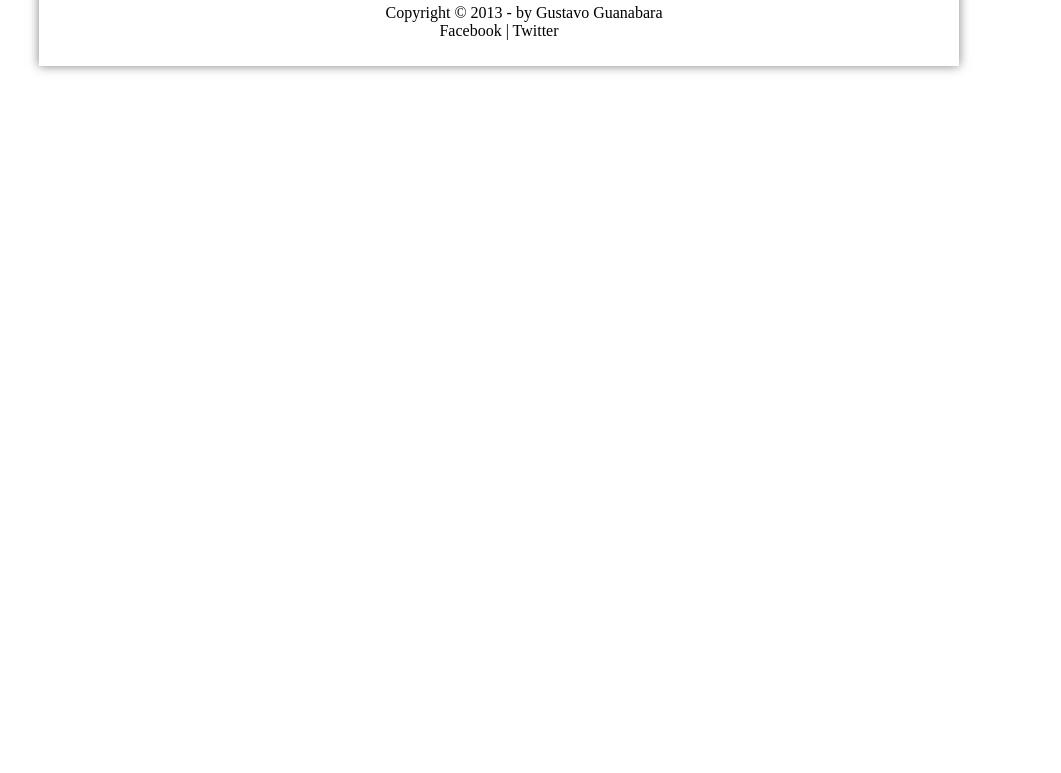
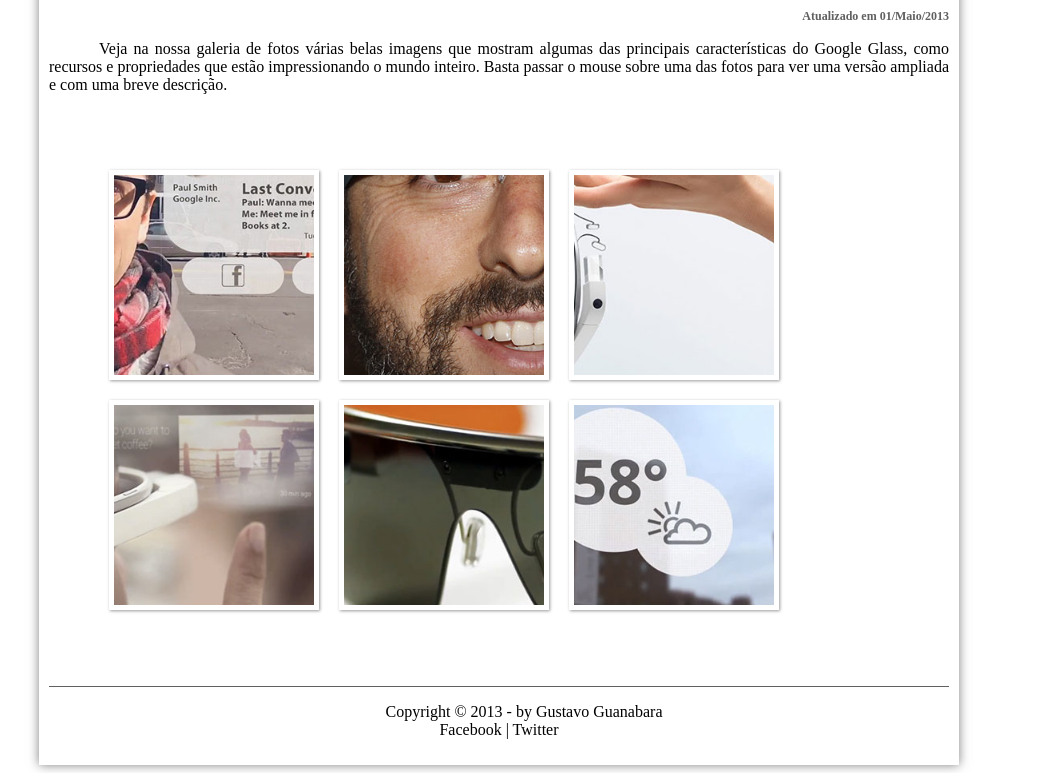
Before and after one commit to elizabethesantos/html5-classico, a plain HTML site: page projeto-glass-html5/fotos.html in a window 1280 px wide. Shown: the part 279-1052 px from the top of the page, without its empty margins (141-1202 px from the left). Before the commit the page ends 800 px from the top, so only its background shows below. Drawn offline with Linux system fonts and the light colour scheme.

Commit message:
criando album de foto com css

```diff
--- a/projeto-glass-html5/_css/fotos.css
+++ b/projeto-glass-html5/_css/fotos.css
@@ -0,0 +1,109 @@
+ul#album-fotos {
+    width: 700px;
+    margin: 0, auto;
+    padding: 50px;
+    overflow: hidden;
+    list-style: none;
+}
+
+ul#album-fotos li {
+    float: left;
+    width: 200px;
+    height: 200px;
+    margin: 10px;
+    border: 5px solid #ffffff;
+    background-color: #ffffff;
+    box-shadow: 1px 1px 3px rgba(0,0,0,.4);
+    transition: all .4s ease-in;
+}
+
+ul#album-fotos li span{
+    opacity: 0;
+    color: #ffffff;
+    text-shadow: 1px 1px 1px #000000;
+    background-color: rgba(0,0,0,.3);
+    font-size: 9px;
+    line-height: 370px;
+    padding: 5px;
+}
+
+ul#album-fotos li:hover{
+    -webkit-transform: scale(1.5);
+}
+
+ul#album-fotos li:hover span {
+    opacity: 1;
+}
+
+ul#album-fotos li#foto01 {
+    background: url('../_imagens/galeria-01.jpg') no-repeat;
+    background-position: 50% 50%;
+    background-size:400px 400px ;
+    background-color: #ffffff;
+}
+
+ul#album-fotos li#foto01:hover {
+    background-position: opx 0px;
+    background-size: 200px 200px;
+}
+
+ul#album-fotos li#foto02 {
+    background: url('../_imagens/galeria-02.jpg') no-repeat;
+    background-position: 50% 50%;
+    background-size:400px 400px ;
+    background-color: #ffffff;
+}
+
+ul#album-fotos li#foto02:hover {
+    background-position: opx 0px;
+    background-size: 200px 200px;
+}
+
+
+ul#album-fotos li#foto03 {
+    background: url('../_imagens/galeria-03.jpg') no-repeat;
+    background-position: 50% 50%;
+    background-size:400px 400px ;
+    background-color: #ffffff;
+}
+
+ul#album-fotos li#foto03:hover {
+    background-position: opx 0px;
+    background-size: 200px 200px;
+}
+
+ul#album-fotos li#foto04 {
+    background: url('../_imagens/galeria-04.jpg') no-repeat;
+    background-position: 50% 50%;
+    background-size:400px 400px ;
+    background-color: #ffffff;
+}
+
+ul#album-fotos li#foto04:hover {
+    background-position: opx 0px;
+    background-size: 200px 200px;
+}
+
+ul#album-fotos li#foto05 {
+    background: url('../_imagens/galeria-05.jpg') no-repeat;
+    background-position: 50% 50%;
+    background-size:400px 400px ;
+    background-color: #ffffff;
+}
+
+ul#album-fotos li#foto05:hover {
+    background-position: opx 0px;
+    background-size: 200px 200px;
+}
+
+ul#album-fotos li#foto06 {
+    background: url('../_imagens/galeria-06.jpg') no-repeat;
+    background-position: 50% 50%;
+    background-size:400px 400px ;
+    background-color: #ffffff;
+}
+
+ul#album-fotos li#foto06:hover {
+    background-position: opx 0px;
+    background-size: 200px 200px;
+}
--- a/projeto-glass-html5/_javascript/funcoes.js
+++ b/projeto-glass-html5/_javascript/funcoes.js
@@ -1,3 +1,3 @@
 function mudaFoto(foto) {
-    document.getElementById("icone").scr=foto;
+    document.getElementById("icone").scr = foto;
 }
--- a/projeto-glass-html5/fotos.html
+++ b/projeto-glass-html5/fotos.html
@@ -7,6 +7,7 @@
         <meta name="viewport" content="width=device-width, initial-scale=1.0">
         <title>Google Glass</title>
         <link rel="stylesheet" type="text/css" href="./_css/estilo.css" />
+        <link rel="stylesheet" type="text/css" href="./_css/fotos.css" />
 
     </head>
 
@@ -22,49 +23,59 @@
                     <h2>A revolução do Google está chegando</h2>
                 </hgroup>
 
-                <img id="icone" src="./_imagens/glass-oculos-preto-peq.png" />
+                <img id="icone" src="./_imagens/fotos.png" />
 
                 <nav id="menu">
                     <h1>Menu Principal</h1>
                     <ul>
-                            <li onmouseover="mudaFoto('./_imagens/home.png')" onmouseout="mudaFoto('./_imagens/glass-oculos-preto-peq.png')">
-                                <a href="index.html" >Home</a>
+                        <li onmouseover="mudaFoto('./_imagens/home.png')" onmouseout="mudaFoto('./_imagens/fotos.png')">
+                            <a href="index.html">Home</a>
                         </li>
 
-                            <li onmouseover="mudaFoto('./_imagens/especificacoes.png')" onmouseout="mudaFoto('./_imagens/glass-oculos-preto-peq.png')">
+                        <li onmouseover="mudaFoto('./_imagens/especificacoes.png')" onmouseout="mudaFoto('./_imagens/fotos.png')">
                             <a href="specs.html">Especificações</a>
                         </li>
 
-                            <li onmouseover="mudaFoto('./_imagens/fotos.png')" onmouseout="mudaFoto('./_imagens/glass-oculos-preto-peq.png')">
+                        <li onmouseover = " mudaFoto('./_imagens/fotos.png')" onmouseout="mudaFoto('./_imagens/fotos.png')">
                             <a href="fotos.html">Fotos</a>
                         </li>
 
-                            <li onmouseover="mudaFoto('./_imagens/multimidia.png')"onmouseout="mudaFoto('./_imagens/glass-oculos-preto-peq.png')">
+                        <li onmouseover="mudaFoto('./_imagens/multimidia.png')" onmouseout="mudaFoto('./_imagens/fotos.png')">
                             <a href="multimidia.html">Multimídia</a>
                         </li>
 
-                            <li onmouseover="mudaFoto('./_imagens/contato.png')" onmouseout="mudaFoto('./_imagens/glass-oculos-preto-peq.png')">
+                        <li onmouseover="mudaFoto('./_imagens/contato.png')" onmouseout=" mudaFoto( './_imagens/fotos.png' ) ">
                             <a href="fale-conosco.html">Fale conosco</a>
                         </li>
 
                     </ul>
                 </nav>
             </header>
-            Glass > Fotos
-            Galeria de Imagens do Google Glass
-            por Gustavo Guanabara
-            Atualizado em 01/Maio/2013
 
-            Veja na nossa galeria de fotos várias belas imagens que mostram algumas das principais características do Google
-            Glass, como recursos e propriedades que estão impressionando o mundo inteiro. Basta passar o mouse sobre uma das
-            fotos para ver uma versão ampliada e com uma breve descrição.
+            <section id="corpo-full" >
+                <article id="noticia-principal">
+                    <header id="cabecalho-artigo">
+                        <hgroup>
+                            <h3>Glass > Fotos</h3>
+                            <h1>Galeria de Imagens do Google Glass</h1>
+                            <h2>por Gustavo Guanabara</h2>
+                            <h3 class="direita">Atualizado em 01/Maio/2013</h3>
+                        </hgroup>
+                    </header>
 
-            - Agenda e lembretes
-            - Sergey Brin usando o Glass
-            - Leve e compacto
-            - Sensação de uma tela de 50"
-            - Vários tipos de lente
-            - Informações importantes
+
+                    <p>Veja na nossa galeria de fotos várias belas imagens que mostram algumas das principais características do Google Glass, como recursos e propriedades que estão impressionando o mundo inteiro. Basta passar o mouse sobre uma das fotos para ver uma versão ampliada e com uma breve descrição.</p>
+
+                    <ul id="album-fotos">
+                        <li id="foto01"><span> Agenda e lembretes</span></li>
+                        <li id="foto02"><span> Sergey Brin usando o Glass </span></li>
+                        <li id="foto03"><span> Leve e compacto </span></li>
+                        <li id="foto04"><span>Sensação de uma tela de 50" </span></li>
+                        <li id="foto05"><span> Vários tipos de lente </span></li>
+                        <li id="foto06"><span> Informações importantes </span></li>
+                    </ul>
+                </article>
+            </section>
 
             <footer id="rodape">
                 <p>Copyright &copy; 2013 - by Gustavo Guanabara <br/>
```
Also changed, not shown: projeto-glass-html5/google-glass.html (+1 -2 lines), projeto-glass-html5/specs.html (+8 -2 lines). Lines whose indentation alone changed are shown as unchanged.
